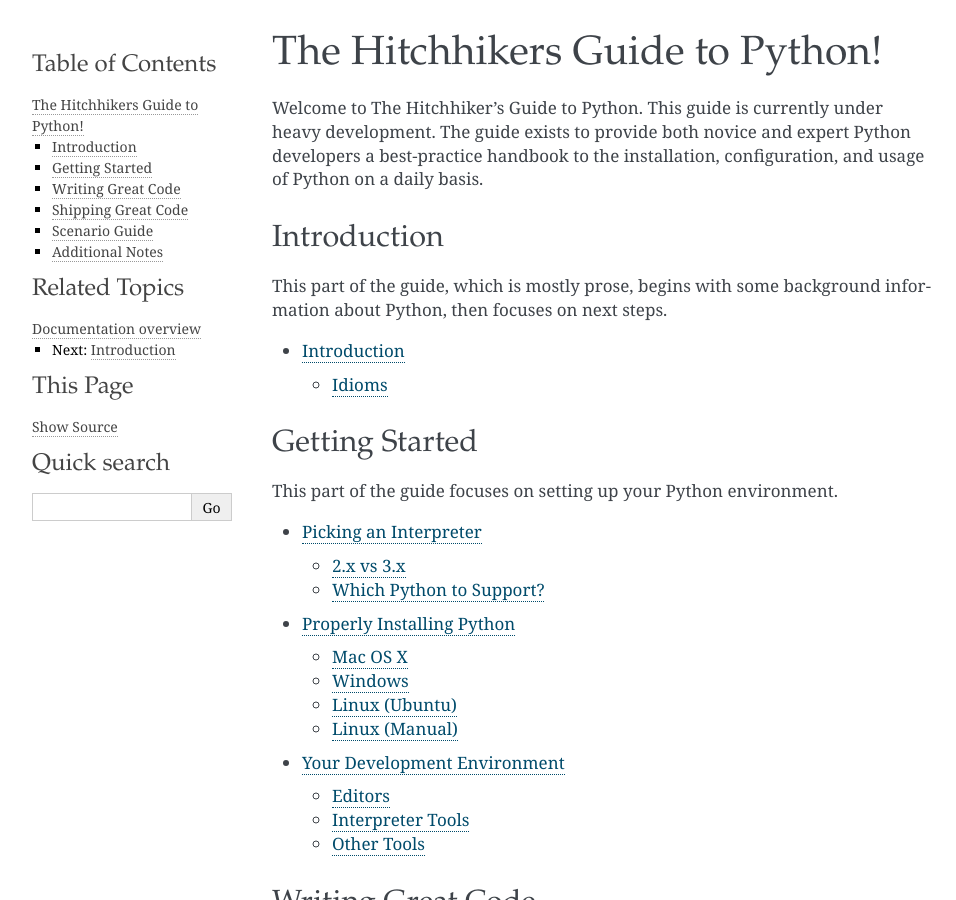
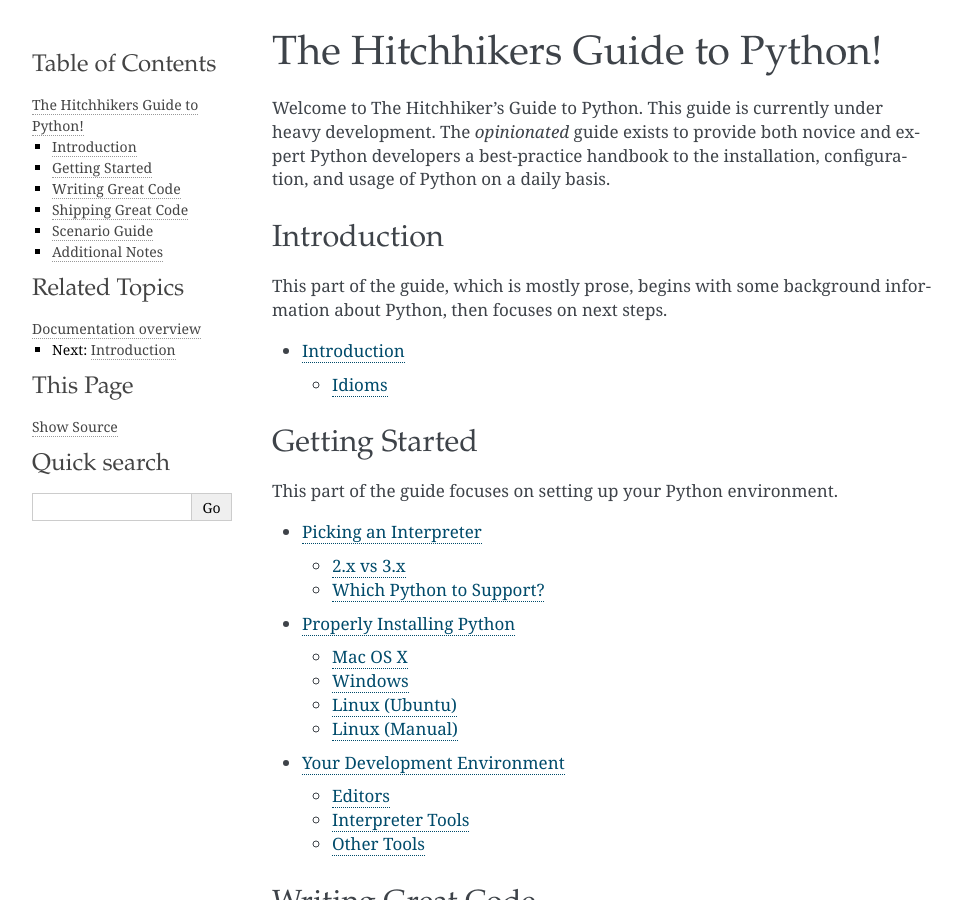
Before and after one commit to realpython/python-guide, a Sphinx documentation site: the page built from docs/index.rst, in a window 1280 px wide and 900 px high. Shown: the whole window, without its empty margins (148-1104 px from the left). Built offline with Sphinx 7.4.7, drawn with Linux system fonts in a browser that asks for light colours; pages that are not in the unit, such as notebooks, are missing from menus; some of the changed text lies outside the part shown.

Commit message:
opinions. i has them.

```diff
--- a/docs/contents.rst.inc
+++ b/docs/contents.rst.inc
@@ -63,7 +63,9 @@
    :maxdepth: 2
 
    scenarios/web
+   scenarios/admin
    scenarios/ci
+
 
 
 Additional Notes
--- a/docs/index.rst
+++ b/docs/index.rst
@@ -6,6 +6,6 @@
 The Hitchhikers Guide to Python!
 ================================
 
-Welcome to The Hitchhiker's Guide to Python. This guide is currently under heavy development. The guide exists to provide both novice and expert Python developers a best-practice handbook to the installation, configuration, and usage of Python on a daily basis.
+Welcome to The Hitchhiker's Guide to Python. This guide is currently under heavy development. The *opinionated* guide exists to provide both novice and expert Python developers a best-practice handbook to the installation, configuration, and usage of Python on a daily basis.
 
 .. include:: contents.rst.inc
--- a/docs/introduction.rst
+++ /dev/null
@@ -1,2 +0,0 @@
-Introduction
-============
--- /dev/null
+++ b/docs/scenarios/admin.rst
@@ -0,0 +1,5 @@
+Systems Administration
+======================
+
+Fabric
+------
```
Also changed, not shown: docs/scenarios/ci.rst (+17 -0 lines).
